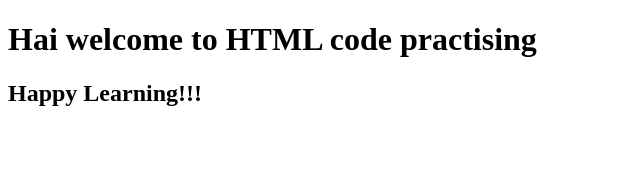
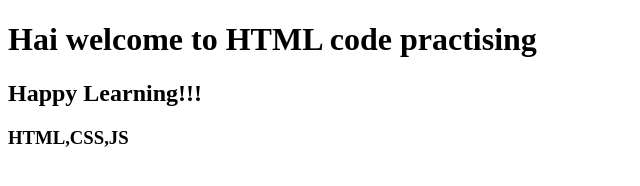
Before and after one commit to Tharani-164/samplenew, a plain HTML site: page index.html in a window 1280 px wide. Shown: the whole page, without its empty margins (0-640 px from the left). Drawn offline with Linux system fonts and the light colour scheme.

Commit message:
feat : added to frontend

```diff
--- a/index.html
+++ b/index.html
@@ -8,5 +8,6 @@
 <body>
     <h1>Hai welcome to HTML code practising</h1>
     <h2>Happy Learning!!!</h2>
+    <h3>HTML,CSS,JS</h3>
 </body>
 </html>
```
